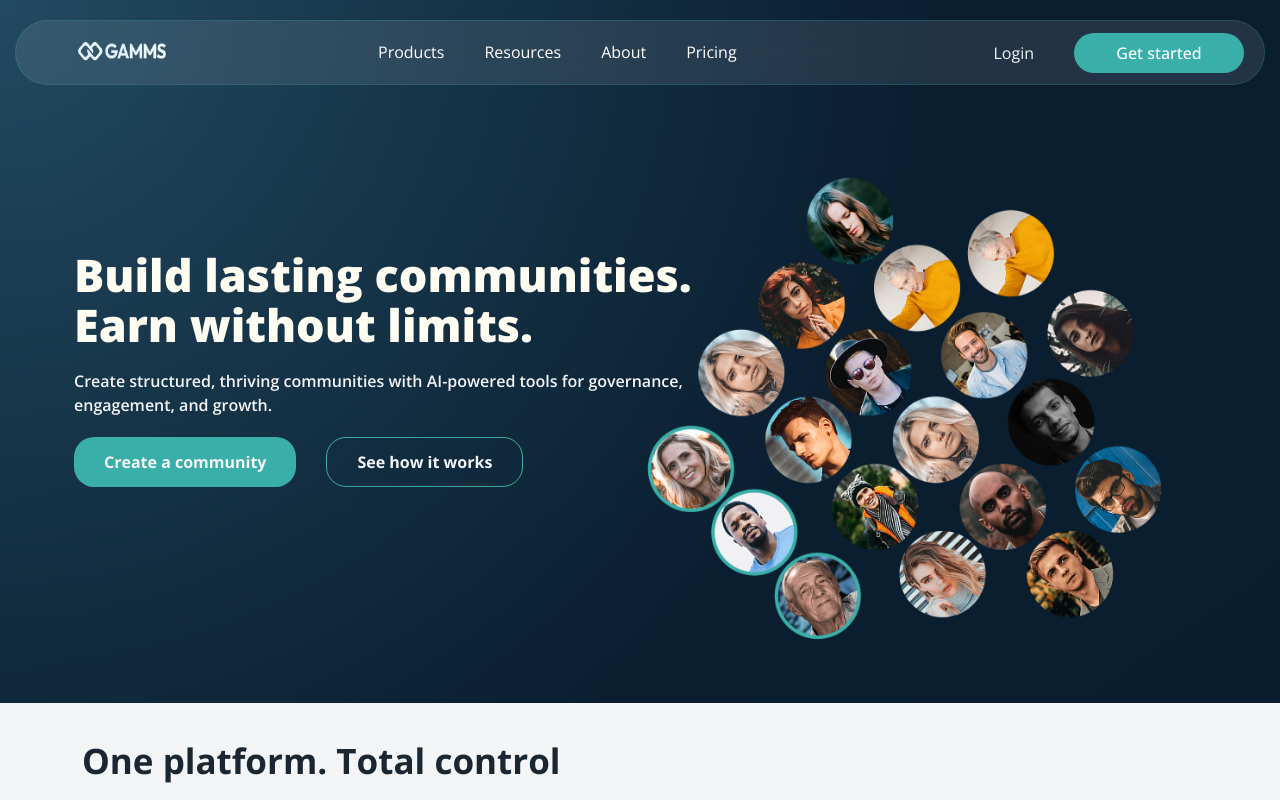
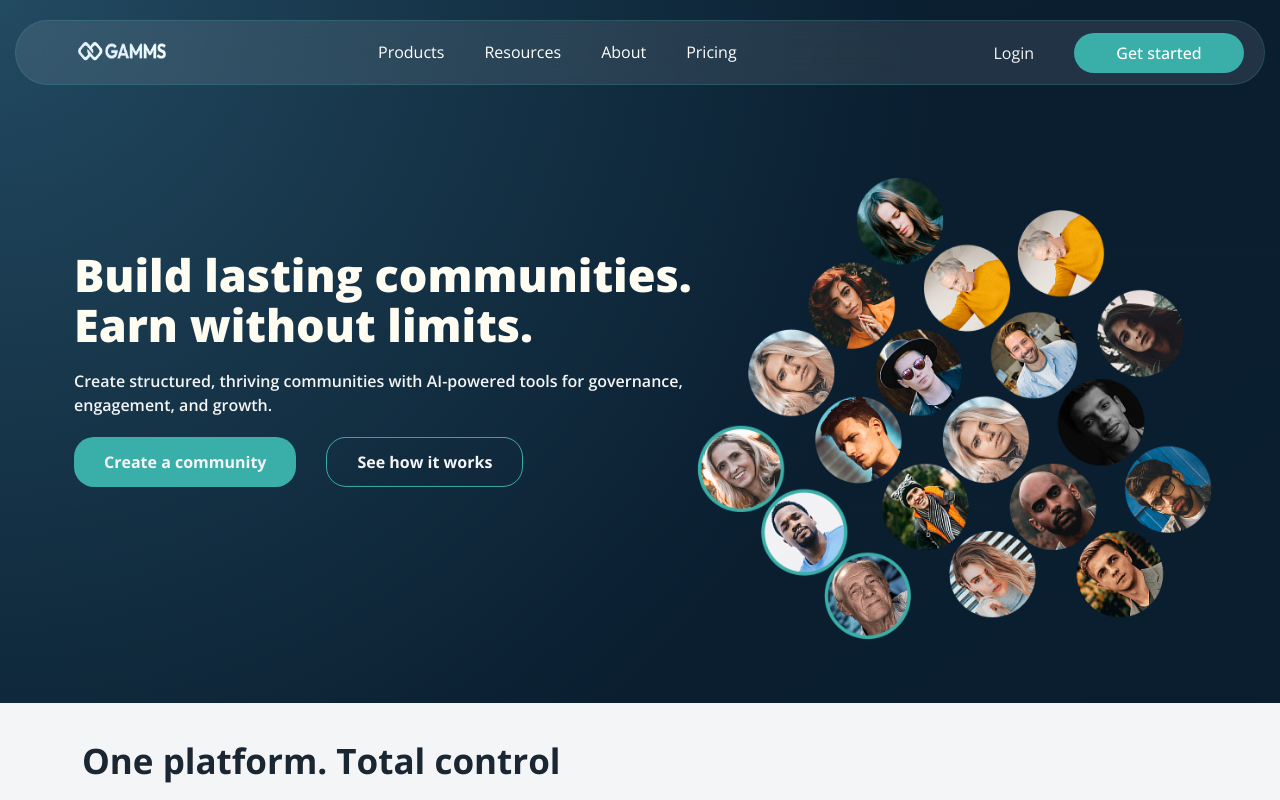
Before and after one commit to ObiKennedi/gamms, a React (Vite) app: page / in a window 1280 px wide. Shown: the top 800 px of the page. Built offline with nearby package versions, Linux system fonts and the light colour scheme.

Commit message:
Fix avaters

```diff
--- a/styles/sections/Hero.scss
+++ b/styles/sections/Hero.scss
@@ -52,9 +52,9 @@
         >img {
             top: 20vh;
             position: absolute;
-            width: clamp(250px, 70%, 550px);
+            width: clamp(250px, 100%, 550px);
             height: auto;
-            right: 100px;
+            right: 50px;
 
             @media (max-width: 900px) {
                 width: 100%;
```
